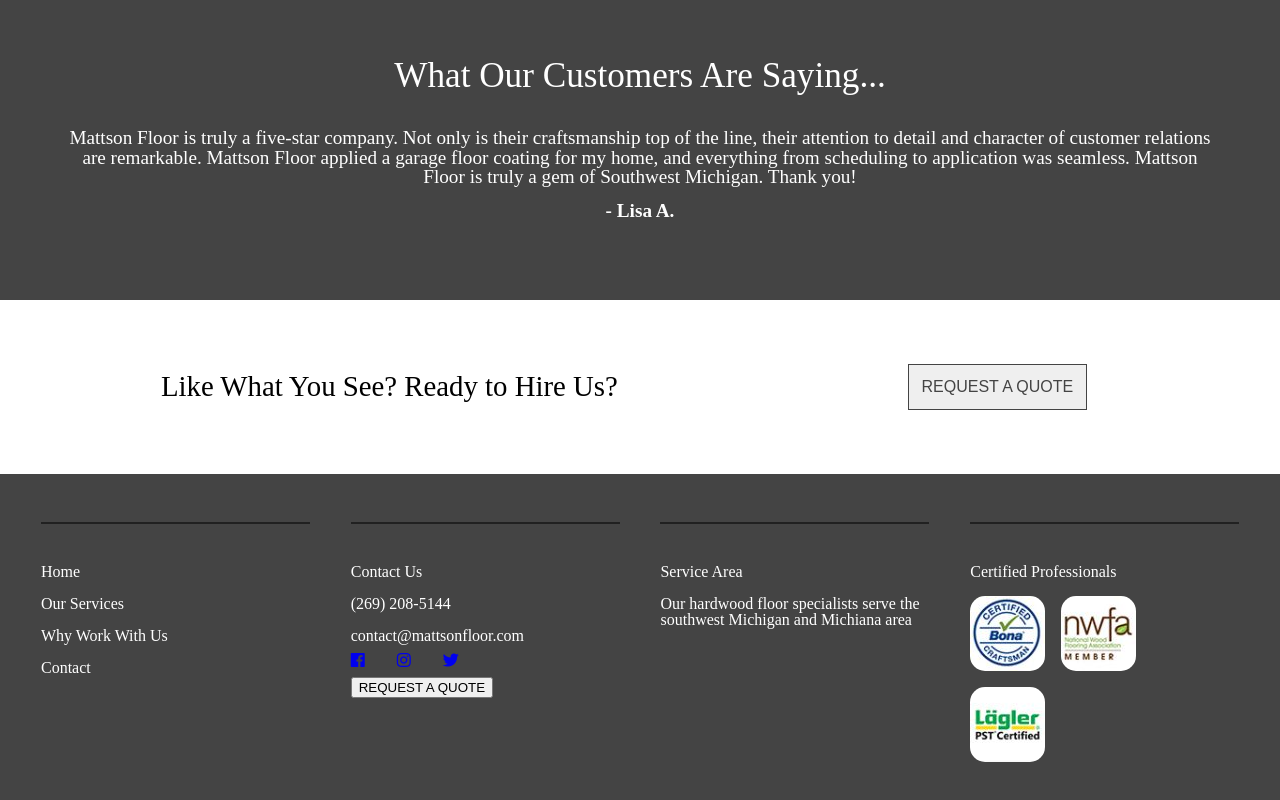
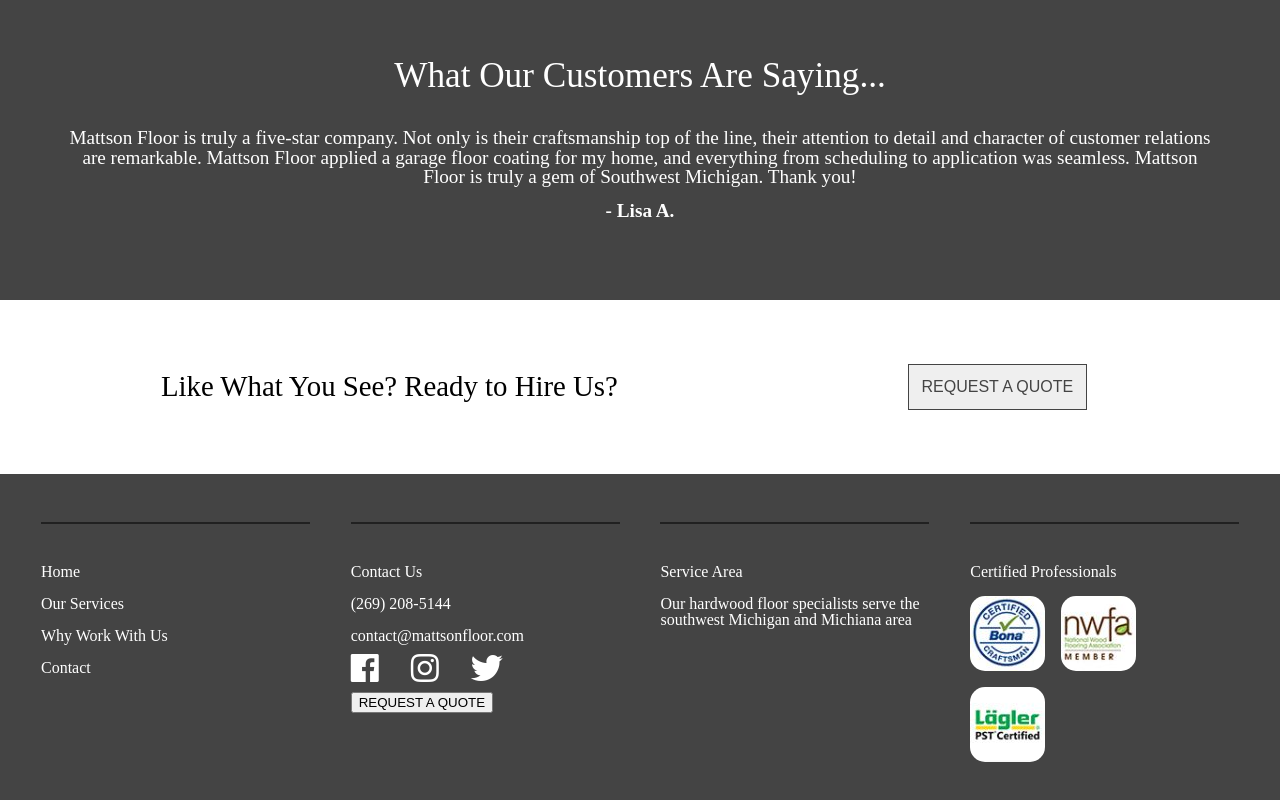
Before and after one commit to McTrip777/FloorsPlus, a React (Create React App) app in the folder flooring/: page / in a window 1280 px wide. Shown: the part 2843-3643 px from the top of the page. Built offline with nearby package versions, Linux system fonts and the light colour scheme.

Commit message:
bug fixes

```diff
--- a/flooring/src/components/Footer.jsx
+++ b/flooring/src/components/Footer.jsx
@@ -19,9 +19,9 @@ function Footer() {
                 <p className="number">(269) 208-5144</p>
                 <p className="email">contact@mattsonfloor.com</p>
                 <div className="socials">
-                    <Link to="/facebook"><i class="fab fa-facebook"></i></Link>
-                    <Link to="/instagram"><i class="fab fa-instagram"></i></Link>
-                    <Link to="/twitter"><i class="fab fa-twitter"></i></Link>
+                    <Link to="/facebook"><i class="fab fa-facebook fa-2x"></i></Link>
+                    <Link to="/instagram"><i class="fab fa-instagram fa-2x"></i></Link>
+                    <Link to="/twitter"><i class="fab fa-twitter fa-2x"></i></Link>
                 </div>
                 <Link to="/contact"><button>REQUEST A QUOTE</button></Link>
             </div>
--- a/flooring/src/components/Home.jsx
+++ b/flooring/src/components/Home.jsx
@@ -42,7 +42,7 @@ function Home() {
             </div>
             <div className="workWithUs">
                 <h3>Why Work With Us</h3>
-                <ul className="">
+                <ul className="socials">
                     <li className="one"><i className="fa fa-check" />Three-generation quality craftsmanship since 1961</li>
                     <li className="two"><i className="fa fa-check" />Only use highest-quality finishing products on your hardwood floor</li>
                     <li className="three"><i className="fa fa-check" />Dust containment means a clean job from start to finish</li>
--- a/flooring/src/styles/footer.scss
+++ b/flooring/src/styles/footer.scss
@@ -35,6 +35,9 @@
             margin:.5em 0;
         }
         .socials{
+            i{
+                color:white;
+            }
             a{
                 margin:.5em 2em .5em 0;
             }
@@ -77,6 +80,7 @@
         flex-direction: column;
         justify-content: space-evenly;
         align-items: center;
+        text-align: center;
         .foo{
             align-items: center;
             width:90%;
```
Also changed, not shown: 1 other file (tests, documents, lock files or other folders).
